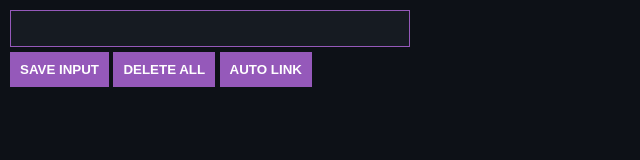
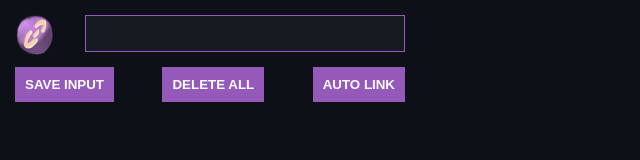
Before and after one commit to louisshakya/grabthelink-chrome-extension, a browser extension: page index.html in a window 1280 px wide. Shown: the whole page, without its empty margins (0-640 px from the left). Drawn offline with Linux system fonts and the light colour scheme.

Commit message:
fix some UI elements, implimented scrollbar design

```diff
--- a/index.css
+++ b/index.css
@@ -1,14 +1,21 @@
 html::-webkit-scrollbar {
-    width: 3vw;
+    width: 2vw;
+}
+
+html::-webkit-scrollbar-track {
+    background: hsl(216, 28%, 7%);
 }
 
 html::-webkit-scrollbar-thumb {
-    background-color: #f5a147;
+    background: linear-gradient(hsla(277, 41%, 54%, 0.3),hsla(31, 90%, 62%, 0.3));
+    border-radius: 100vw;
 }
 
-html::-webkit-scrollbar-track {
-    background-color: #9559ba;
+html::-webkit-scrollbar-thumb:hover {
+    background: linear-gradient(hsla(277, 41%, 54%, 1),hsla(31, 90%, 62%, 1));
+
 }
+
 
 body {
     margin: 0;
@@ -16,16 +23,16 @@ body {
     font-family: Arial, Helvetica, sans-serif;
     min-width: 400px;
     width: max-content;
-    background-color: #0D1117;
+    background-color: hsl(216, 28%, 7%);
 }
 
 input {
     padding: 10px;
-    width: 400px;
+    width: 82%;
     box-sizing: border-box;
     border: 1px solid #9559ba;
     margin-bottom: 5px;
-    background-color: #161B22;
+    background-color: hsl(215, 21%, 11%);
     color:#9559ba
 }
 
@@ -51,6 +58,7 @@ ul {
     list-style: none;
     padding-left: 0;
     margin-top: 5px;
+    max-width: 400px;
 }
 
 li {
@@ -88,3 +96,21 @@ svg {
 #delete-icon:hover{
     fill: #e72a49
 }
+
+.buttons {
+    display: flex;
+    justify-content: space-between;
+    padding: 5px;
+}
+
+.input-container {
+    display: flex;
+    max-width: 400px;
+    justify-content: space-between;
+    padding: 5px;
+}
+
+.link-icon {
+    height: 40px;
+    margin-right: 30px;
+}
--- a/index.html
+++ b/index.html
@@ -8,8 +8,11 @@
     <title>Document</title>
   </head>
   <body>
-    <div><input type="text" id="input-el"/></div>
-    <div>
+    <div class="input-container">
+      <img class="link-icon" src="icon1.0.png"/>
+      <input type="text" id="input-el"/>
+    </div>
+    <div class="buttons">
     <button id="input-btn">SAVE INPUT</button>
     <button id="deleteAll-btn">DELETE ALL</button>
     <button id="auto-link-btn">AUTO LINK</button>
```
